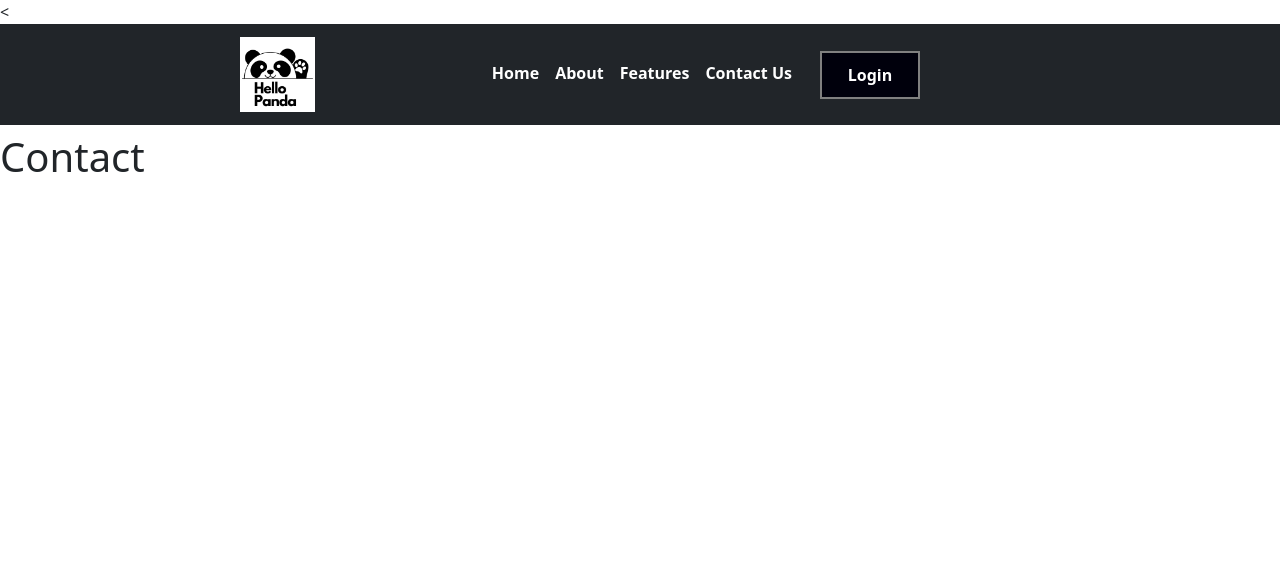
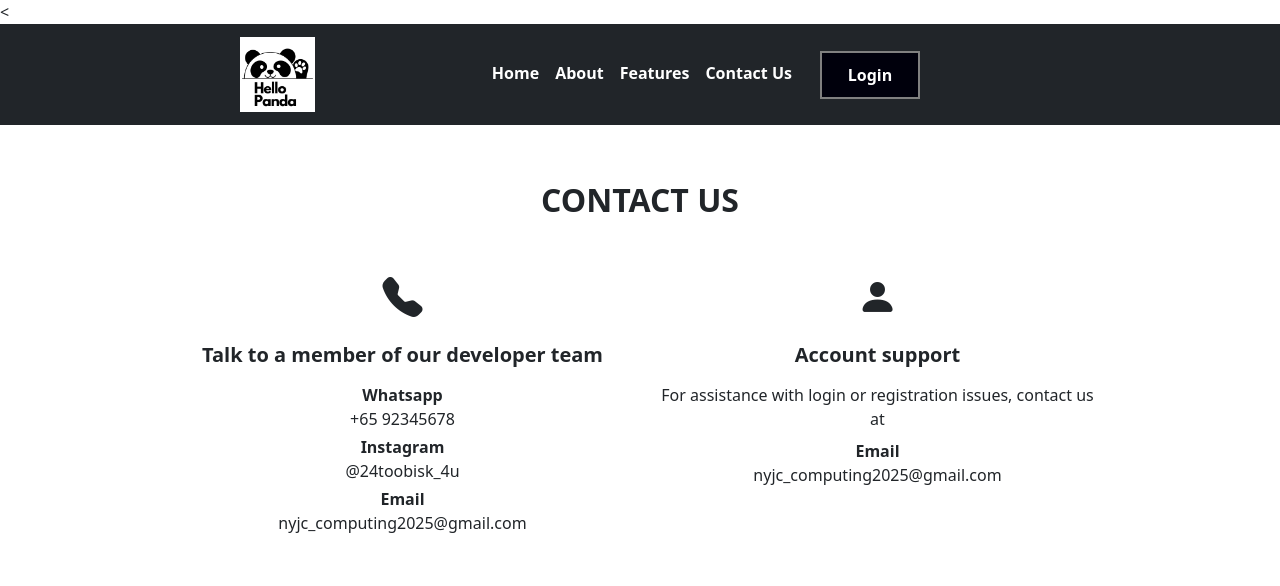
Before and after one commit to nyjc-computing-2425/hellopanda, a Flask app: page /contact in a window 1280 px wide. Shown: the top 586 px of the page. Run offline with Flask 3, Linux system fonts and the light colour scheme.

Commit message:
contact page thing

```diff
--- a/templates/pages/contact/contact.html
+++ b/templates/pages/contact/contact.html
@@ -1,6 +1,34 @@
 {% extends "template.html" %}
 {% block content %}
-<body>
-	<h1>Contact</h1>
-</body>
+<link href="https://cdn.jsdelivr.net/npm/bootstrap-icons@1.10.5/font/bootstrap-icons.css" rel="stylesheet">
+<link href="styles.css" rel="stylesheet">
+<section class="container text-center py-5">
+	<h2 class="fw-bold mb-5">CONTACT US</h2>
+	<div class="row justify-content-center g-4">
+
+	  <div class="col-md-5  d-flex justify-content-center">
+		<div class="contact-card text-center">
+		  <div class="icon mb-3">
+			<i class="bi bi-telephone-fill fs-1"></i>
+		  </div>
+		  <h5 class="fw-bold mb-3">Talk to a member of our developer team</h5>
+		  <p class="mb-1"><strong>Whatsapp</strong><br>+65 92345678</p>
+		  <p class="mb-1"><strong>Instagram</strong><br>@24toobisk_4u</p>
+		  <p class="mb-1"><strong>Email</strong><br>nyjc_computing2025@gmail.com</p>
+		</div>
+	  </div>
+
+	  <div class="col-md-5  d-flex justify-content-center">
+		<div class="contact-card text-center">
+		  <div class="icon mb-3">
+			<i class="bi bi-person-fill fs-1"></i>
+		  </div>
+		  <h5 class="fw-bold mb-3">Account support</h5>
+		  <p class="mb-2">For assistance with login or registration issues, contact us at</p>
+		  <p class="mb-1"><strong>Email</strong><br>nyjc_computing2025@gmail.com</p>
+		</div>
+	  </div>
+
+	</div>
+  </section>
 {% endblock %}
```
Also changed, not shown: templates/pages/contact/contact.css (+17 -0 lines).
